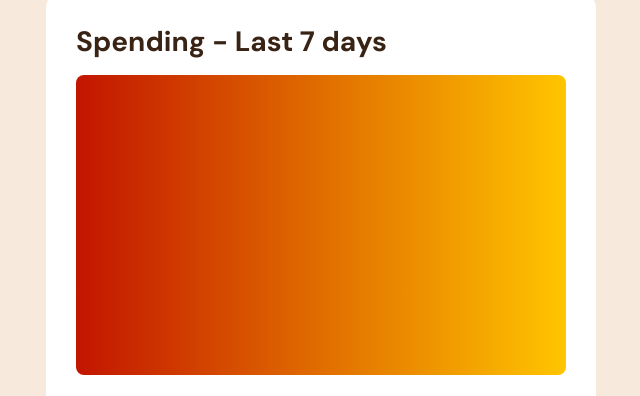
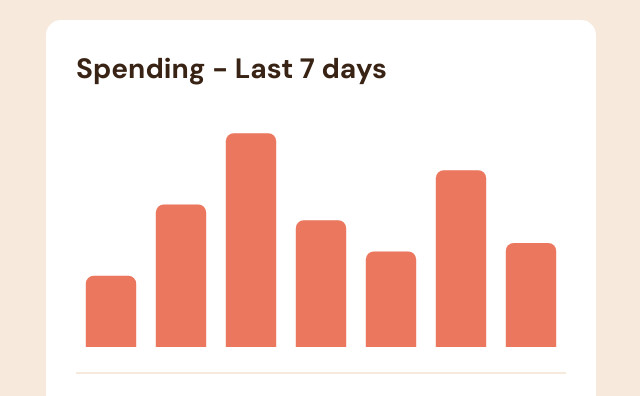
Before and after one commit to jialeee17/expenses-chart-component, a plain HTML site: page index.html in a window 1280 px wide. Shown: the part 216-612 px from the top of the page, without its empty margins (319-959 px from the left). Drawn offline with nearby package versions, Linux system fonts and the light colour scheme.

Commit message:
Add Chart.js plugin

```diff
--- a/index.html
+++ b/index.html
@@ -41,8 +41,9 @@
 
     <div class="card card__chart">
       <h2 class="card__title">Spending - Last 7 days</h2>
-      <!-- CHART HERE -->
-      <div style="width: 100%; height: 300px; background: linear-gradient(to right, rgb(194, 21, 0), rgb(255, 197, 0)); border-radius: 8px;"></div>
+
+      <!-- CHART -->
+      <canvas id="myChart" style="width:100%;max-width:700px"></canvas>
 
       <div class="divider"></div>
 
@@ -61,5 +62,7 @@
 
   </div>
 
+  <!-- Plugins -->
+  <script src="plugin/chart.js"></script>
 </body>
 </html>
--- /dev/null
+++ b/plugin/chart.js
@@ -0,0 +1,33 @@
+var xAxis = ['mon', 'tue', 'wed', 'thu', 'fri', 'sat', 'sun'];
+var yAxis = [17.45, 34.91, 52.36, 31.07, 23.39, 43.28, 25.48];
+
+var myChart = new Chart('myChart', {
+    type: 'bar',
+    data: {
+    label: 'Weekly Expenses',
+    labels: xAxis,
+    datasets: [{
+        backgroundColor: 'hsl(10, 79%, 65%)',
+        borderRadius: '8',
+        data: yAxis,
+        hoverBackgroundColor: 'hsl(186, 34%, 60%)',
+        indexAxis: 'x',
+        label: 'Weekly Expenses'
+    }]
+    },
+    options: {
+    plugins: {
+        legend: {
+            display: false
+        },
+    },
+    scales: {
+        xAxis: {
+        display: false
+        },
+        yAxis: {
+        display: false
+        }
+    }
+    }
+});
```
